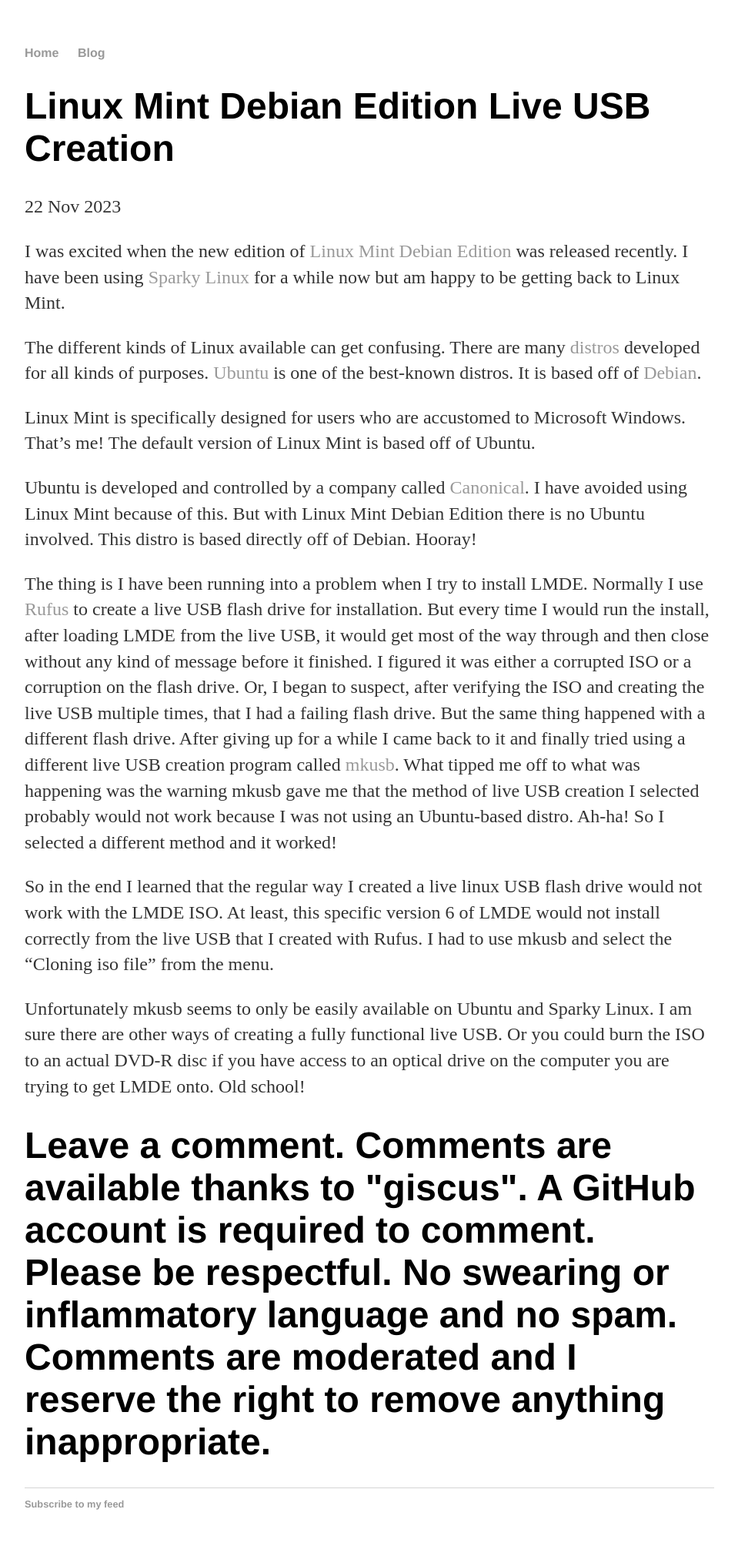
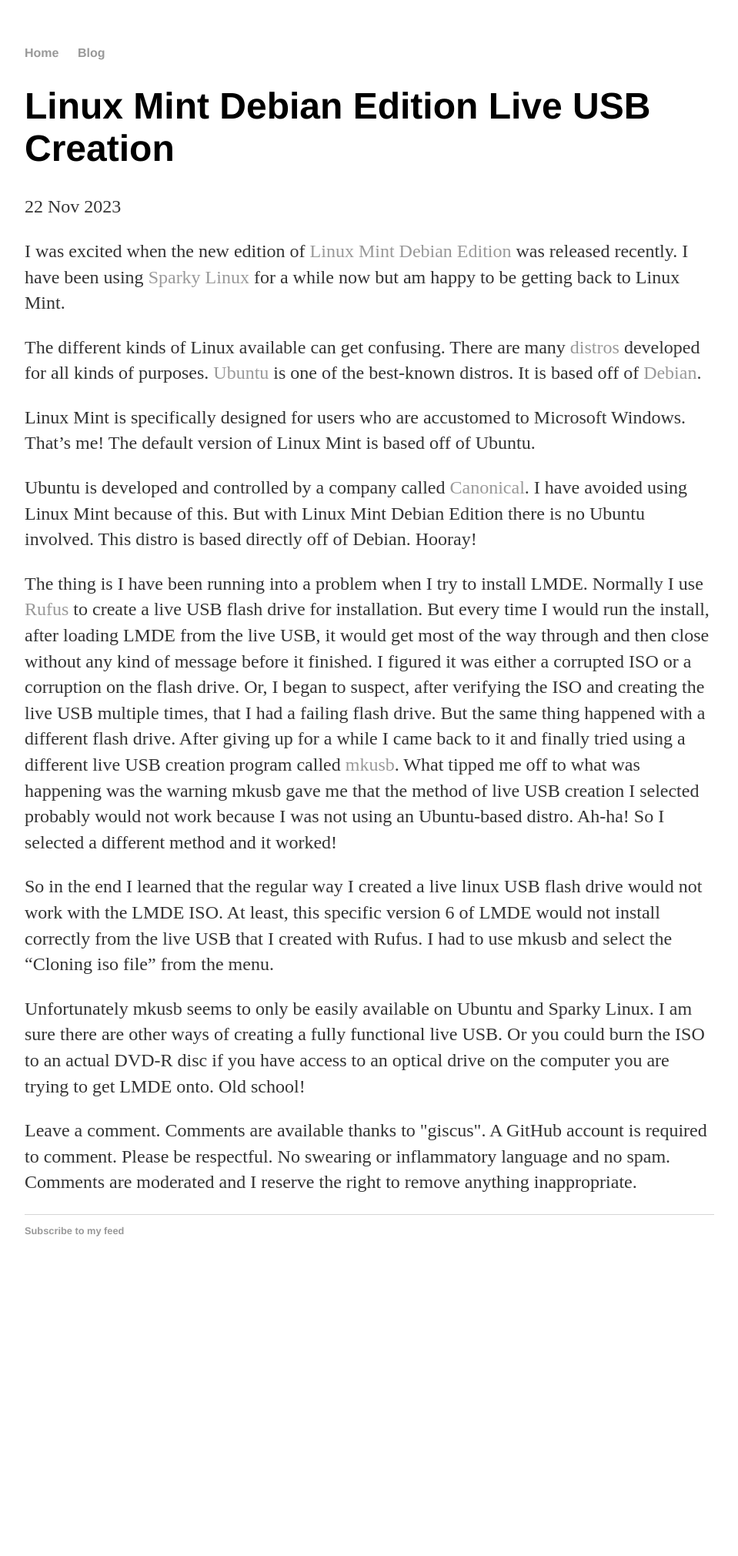
Before and after one commit to martinsblog/martinsblog.github.io, a Jekyll site: the page built from _posts/2023-11-22-lmde-live-USB-creation.md, in a window 1280 px wide. Shown: the whole page at 77% size, without its empty margins (160-1119 px from the left). Built offline with Jekyll 4.4.1, drawn with Linux system fonts in a browser that asks for light colours; comment, search, counter and statistics services are not loaded; after the commit the page ends 1666 px from its top, so only the background shows below that.

```diff
--- a/_layouts/post.html
+++ b/_layouts/post.html
@@ -8,8 +8,8 @@ layout: default
     {{ content }}
 </div>
 
-<h1>Leave a comment. Comments are available thanks to "giscus". A GitHub account is required to comment. Please be respectful. No swearing or inflammatory language and no spam.
-Comments are moderated and I reserve the right to remove anything inappropriate.
+<p>Leave a comment. Comments are available thanks to "giscus". A GitHub account is required to comment. Please be respectful. No swearing or inflammatory language and no spam.
+Comments are moderated and I reserve the right to remove anything inappropriate.</p>
 
 <script src="https://giscus.app/client.js"
         data-repo="martinsblog/martinsblog.github.io"
```
